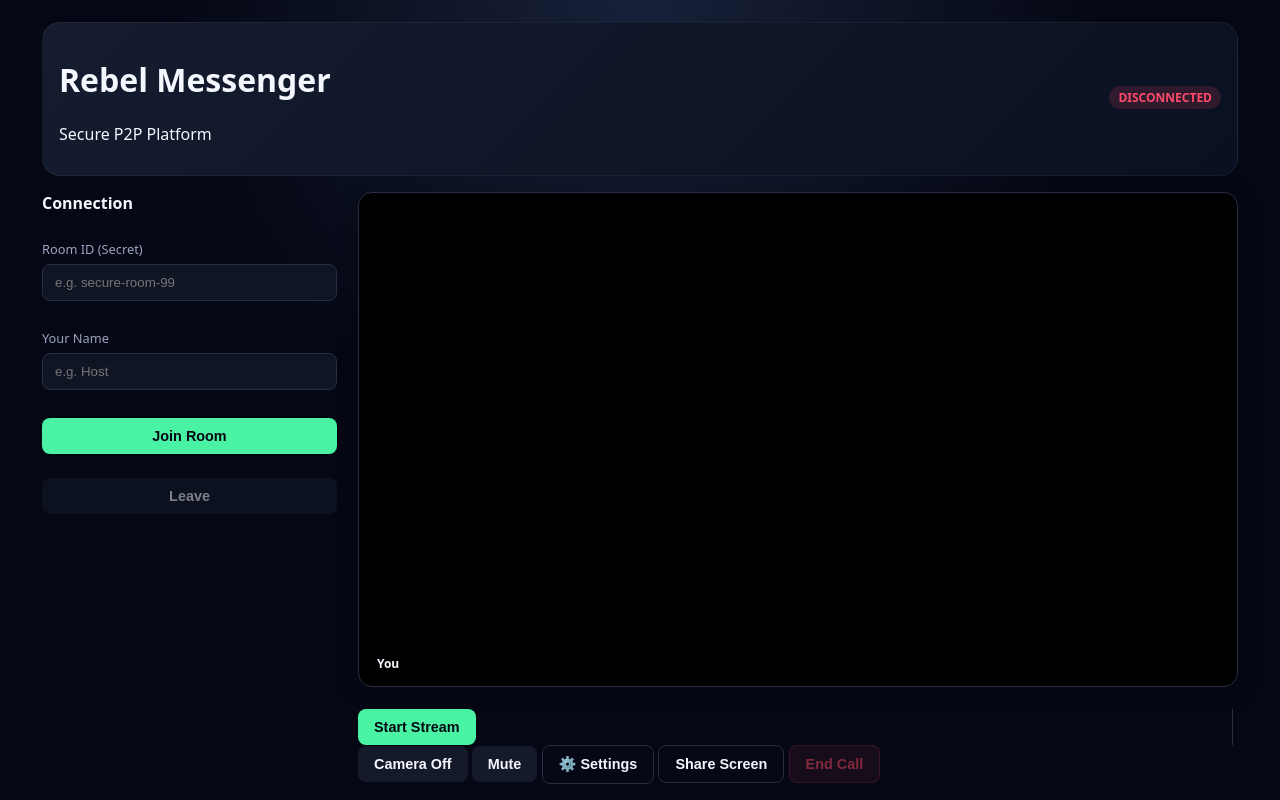
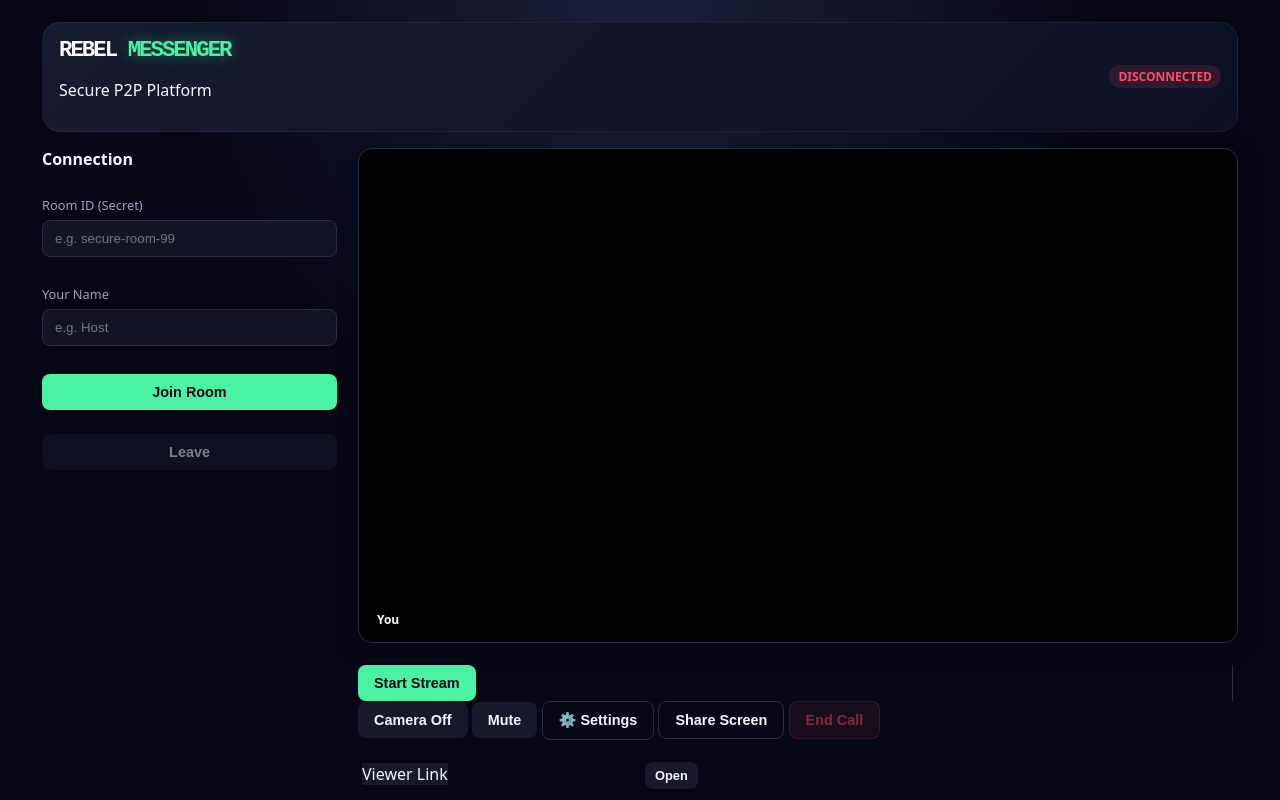
Before and after one commit to Elephant-logic/rebel, a website with bundled scripts: page public/index.html in a window 1280 px wide. Built offline with nearby package versions, Linux system fonts and the light colour scheme.

Commit message:
Update index.html
Signed-off-by: Elephant_logic <keith.davies1978@gmail.com>

```diff
--- a/public/index.html
+++ b/public/index.html
@@ -10,7 +10,9 @@
   <div class="app-shell">
     <header class="topbar">
       <div>
-        <h1 id="headerTitle">Rebel Messenger</h1>
+        <h1 id="headerTitle" class="logo-text">
+            Rebel <span class="logo-highlight">Messenger</span>
+        </h1>
         <p class="subtitle">Secure P2P Platform</p>
       </div>
       <div class="status-block">
@@ -65,7 +67,7 @@
               [Empty]
             </div>
           </div>
-          </div>
+        </div>
       </aside>
 
       <section class="main-panel">
@@ -159,7 +161,6 @@
   </div>
   <script src="https://cdn.socket.io/4.8.1/socket.io.min.js"></script>
   <script src="config/ice.js"></script>
-
   <script type="module" src="app.js"></script>
 </body>
 </html>
```
